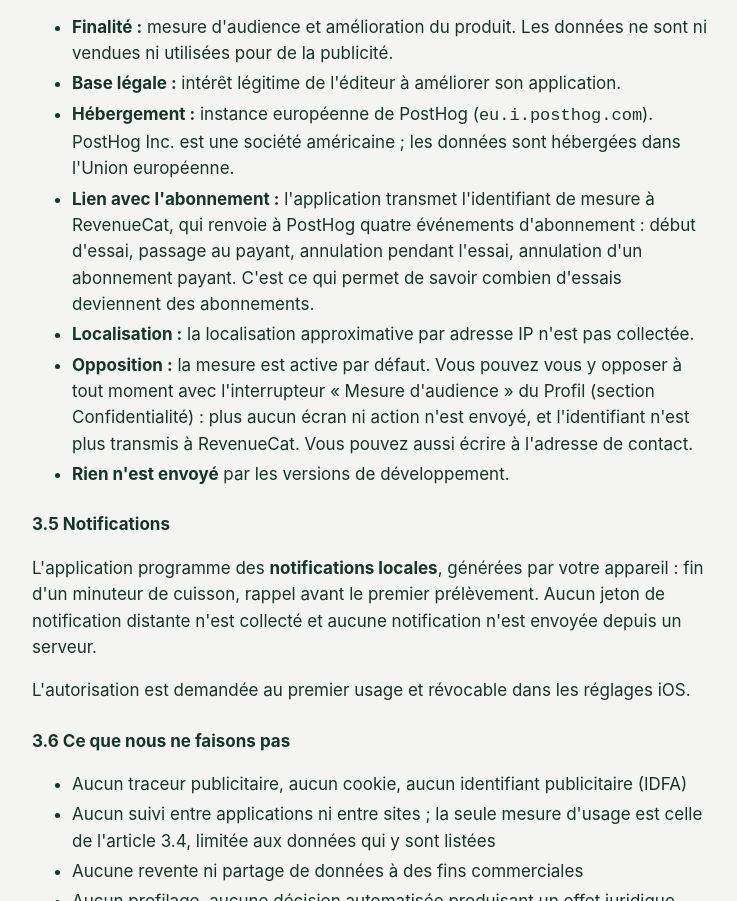
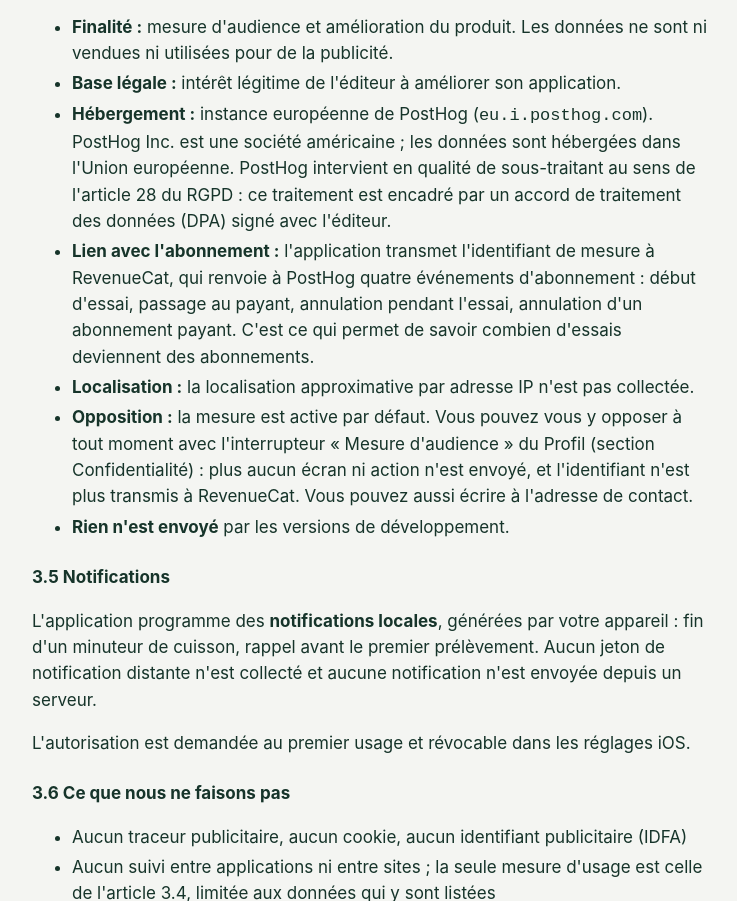
Before and after one commit to thomasrivs/thomasrivs.github.io, a plain HTML site: page batchou/confidentialite.html in a window 1280 px wide. Shown: the part 3049-3950 px from the top of the page, without its empty margins (268-1005 px from the left). Drawn offline with Linux system fonts and the light colour scheme.

Commit message:
docs(confidentialite): mentionner le DPA PostHog signé

```diff
--- a/batchou/confidentialite.html
+++ b/batchou/confidentialite.html
@@ -26,7 +26,7 @@
 <p>L'application mesure son usage avec <strong>PostHog</strong>, pour savoir quels écrans sont utilisés et où les gens abandonnent, et ainsi corriger et améliorer l'application. Cette mesure est limitée à ce qui suit.</p>
 <div class="t"><table><thead><tr><th>Donnée</th><th>Exemple</th></tr></thead><tbody><tr><td>Identifiant aléatoire de l'installation, sans lien avec votre identité</td><td>généré par le SDK, non lié à votre compte Apple</td></tr><tr><td>Écrans consultés</td><td>accueil, semaine, frigo, liste de courses, etc. ; pour une fiche recette, l'identifiant de la recette</td></tr><tr><td>Quatre actions</td><td>fournée générée (avec son nombre de recettes et de portions), cuisine terminée, répartition de la semaine modifiée, fournée terminée</td></tr><tr><td>Cycle de vie de l'application</td><td>installation, ouverture, mise à jour, passage en arrière-plan</td></tr><tr><td>Origine du binaire</td><td>version de test (TestFlight) ou App Store</td></tr><tr><td>Informations techniques ajoutées par le SDK</td><td>version de l'application, modèle d'appareil, système et sa version, langue, fuseau horaire, taille d'écran</td></tr></tbody></table></div>
 <p><strong>Ce qui n'est jamais envoyé à PostHog :</strong> votre prénom, vos allergènes, votre régime, les ingrédients exclus, le contenu de vos fournées et de vos listes, votre adresse e-mail, votre identité Apple, vos données bancaires. Il n'y a ni enregistrement d'écran, ni capture automatique des touches, ni publicité.</p>
-<ul><li><strong>Finalité :</strong> mesure d'audience et amélioration du produit. Les données ne sont ni vendues ni utilisées pour de la publicité.</li><li><strong>Base légale :</strong> intérêt légitime de l'éditeur à améliorer son application.</li><li><strong>Hébergement :</strong> instance européenne de PostHog (<code>eu.i.posthog.com</code>). PostHog Inc. est une société américaine ; les données sont hébergées dans l'Union européenne.</li><li><strong>Lien avec l'abonnement :</strong> l'application transmet l'identifiant de mesure à RevenueCat, qui renvoie à PostHog quatre événements d'abonnement : début d'essai, passage au payant, annulation pendant l'essai, annulation d'un abonnement payant. C'est ce qui permet de savoir combien d'essais deviennent des abonnements.</li><li><strong>Localisation :</strong> la localisation approximative par adresse IP n'est pas collectée.</li><li><strong>Opposition :</strong> la mesure est active par défaut. Vous pouvez vous y opposer à tout moment avec l'interrupteur « Mesure d'audience » du Profil (section Confidentialité) : plus aucun écran ni action n'est envoyé, et l'identifiant n'est plus transmis à RevenueCat. Vous pouvez aussi écrire à l'adresse de contact.</li><li><strong>Rien n'est envoyé</strong> par les versions de développement.</li></ul>
+<ul><li><strong>Finalité :</strong> mesure d'audience et amélioration du produit. Les données ne sont ni vendues ni utilisées pour de la publicité.</li><li><strong>Base légale :</strong> intérêt légitime de l'éditeur à améliorer son application.</li><li><strong>Hébergement :</strong> instance européenne de PostHog (<code>eu.i.posthog.com</code>). PostHog Inc. est une société américaine ; les données sont hébergées dans l'Union européenne. PostHog intervient en qualité de sous-traitant au sens de l'article 28 du RGPD : ce traitement est encadré par un accord de traitement des données (DPA) signé avec l'éditeur.</li><li><strong>Lien avec l'abonnement :</strong> l'application transmet l'identifiant de mesure à RevenueCat, qui renvoie à PostHog quatre événements d'abonnement : début d'essai, passage au payant, annulation pendant l'essai, annulation d'un abonnement payant. C'est ce qui permet de savoir combien d'essais deviennent des abonnements.</li><li><strong>Localisation :</strong> la localisation approximative par adresse IP n'est pas collectée.</li><li><strong>Opposition :</strong> la mesure est active par défaut. Vous pouvez vous y opposer à tout moment avec l'interrupteur « Mesure d'audience » du Profil (section Confidentialité) : plus aucun écran ni action n'est envoyé, et l'identifiant n'est plus transmis à RevenueCat. Vous pouvez aussi écrire à l'adresse de contact.</li><li><strong>Rien n'est envoyé</strong> par les versions de développement.</li></ul>
 <h3>3.5 Notifications</h3>
 <p>L'application programme des <strong>notifications locales</strong>, générées par votre appareil : fin d'un minuteur de cuisson, rappel avant le premier prélèvement. Aucun jeton de notification distante n'est collecté et aucune notification n'est envoyée depuis un serveur.</p>
 <p>L'autorisation est demandée au premier usage et révocable dans les réglages iOS.</p>
```
